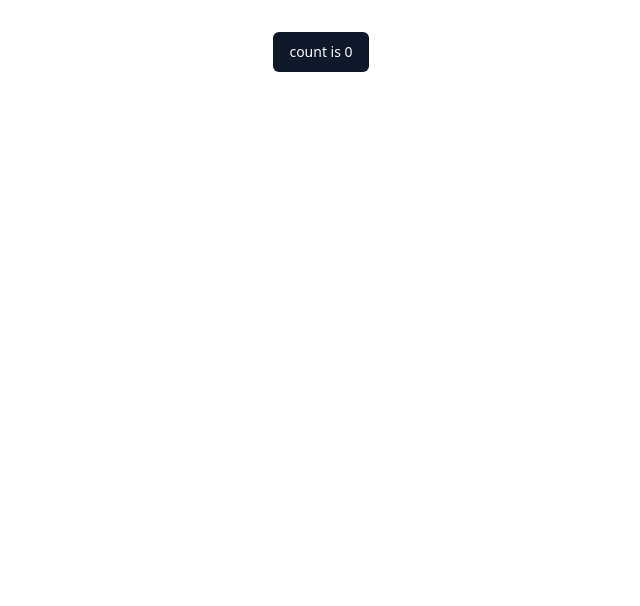
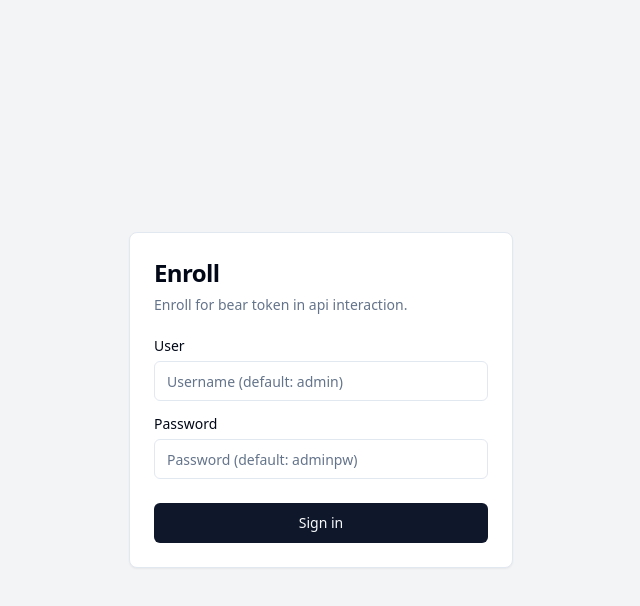
Before and after one commit to cobrat/fabric-chaincode-debug-tool, a React (Vite) app: page /login in a window 1280 px wide. Shown: the top 606 px of the page, without its empty margins (319-959 px from the left). Built offline with nearby package versions, Linux system fonts and the light colour scheme.

Commit message:
chore: Add @radix-ui/react-label and @radix-ui/react-slot dependencies

```diff
--- a/package.json
+++ b/package.json
@@ -10,6 +10,7 @@
     "preview": "vite preview"
   },
   "dependencies": {
+    "@radix-ui/react-label": "^2.1.0",
     "@radix-ui/react-slot": "^1.1.0",
     "class-variance-authority": "^0.7.0",
     "clsx": "^2.1.1",
--- a/src/App.tsx
+++ b/src/App.tsx
@@ -1,21 +1,23 @@
-import { useState } from "react";
-// import reactLogo from "./assets/react.svg";
-// import viteLogo from "/vite.svg";
-import "./App.css";
-import { Button } from "@/components/ui/button";
+import React from "react";
+import {
+  BrowserRouter as Router,
+  Route,
+  Routes,
+  Navigate,
+} from "react-router-dom";
+import Login from "./Login";
+import Dashboard from "./Dashboard";
 
-function App() {
-  const [count, setCount] = useState(0);
-
+const App: React.FC = () => {
   return (
-    <>
-      <div>
-        <Button onClick={() => setCount((count) => count + 1)}>
-          count is {count}
-        </Button>
-      </div>
-    </>
+    <Router>
+      <Routes>
+        <Route path="/" element={<Navigate to="/login" replace />} />
+        <Route path="/login" element={<Login />} />
+        <Route path="/dashboard" element={<Dashboard />} />
+      </Routes>
+    </Router>
   );
-}
+};
 
 export default App;
--- /dev/null
+++ b/src/Dashboard.tsx
@@ -0,0 +1,12 @@
+import React from 'react';
+
+   const Dashboard: React.FC = () => {
+     return (
+       <div>
+         <h2>Dashboard</h2>
+         <p>Welcome to your dashboard!</p>
+       </div>
+     );
+   };
+
+   export default Dashboard;
--- /dev/null
+++ b/src/Login.tsx
@@ -0,0 +1,58 @@
+import React from "react";
+import { useNavigate } from "react-router-dom";
+import { Button } from "@/components/ui/button";
+import {
+  Card,
+  CardContent,
+  CardDescription,
+  CardFooter,
+  CardHeader,
+  CardTitle,
+} from "@/components/ui/card";
+import { Input } from "@/components/ui/input";
+import { Label } from "@/components/ui/label";
+
+const Login: React.FC = () => {
+  const navigate = useNavigate();
+
+  const handleLogin = () => {
+    // 这里应该有实际的登录逻辑
+    // 现在我们只是模拟登录成功
+    navigate("/dashboard");
+  };
+
+  return (
+    <div className="flex items-center justify-center min-h-screen bg-gray-100">
+      <Card className="w-full max-w-sm">
+        <CardHeader>
+          <CardTitle className="text-2xl">Enroll</CardTitle>
+          <CardDescription>
+            Enroll for bear token in api interaction.
+          </CardDescription>
+        </CardHeader>
+        <CardContent className="grid gap-4">
+          <div className="grid gap-2">
+            <Label htmlFor="user">User</Label>
+            <Input
+              id="user"
+              type="text"
+              placeholder="Username (default: admin)"
+              required
+            />
+          </div>
+          <div className="grid gap-2">
+            <Label htmlFor="password">Password</Label>
+            <Input id="password" type="password" placeholder="Password (default: adminpw)" required />
+          </div>
+        </CardContent>
+        <CardFooter>
+          <Button onClick={handleLogin} className="w-full">
+            Sign in
+          </Button>
+        </CardFooter>
+      </Card>
+    </div>
+  );
+};
+
+export default Login;
--- /dev/null
+++ b/src/components/ui/card.tsx
@@ -0,0 +1,79 @@
+import * as React from "react"
+
+import { cn } from "@/lib/utils"
+
+const Card = React.forwardRef<
+  HTMLDivElement,
+  React.HTMLAttributes<HTMLDivElement>
+>(({ className, ...props }, ref) => (
+  <div
+    ref={ref}
+    className={cn(
+      "rounded-lg border bg-card text-card-foreground shadow-sm",
+      className
+    )}
+    {...props}
+  />
+))
+Card.displayName = "Card"
+
+const CardHeader = React.forwardRef<
+  HTMLDivElement,
+  React.HTMLAttributes<HTMLDivElement>
+>(({ className, ...props }, ref) => (
+  <div
+    ref={ref}
+    className={cn("flex flex-col space-y-1.5 p-6", className)}
+    {...props}
+  />
+))
+CardHeader.displayName = "CardHeader"
+
+const CardTitle = React.forwardRef<
+  HTMLParagraphElement,
+  React.HTMLAttributes<HTMLHeadingElement>
+>(({ className, ...props }, ref) => (
+  <h3
+    ref={ref}
+    className={cn(
+      "text-2xl font-semibold leading-none tracking-tight",
+      className
+    )}
+    {...props}
+  />
+))
+CardTitle.displayName = "CardTitle"
+
+const CardDescription = React.forwardRef<
+  HTMLParagraphElement,
+  React.HTMLAttributes<HTMLParagraphElement>
+>(({ className, ...props }, ref) => (
+  <p
+    ref={ref}
+    className={cn("text-sm text-muted-foreground", className)}
+    {...props}
+  />
+))
+CardDescription.displayName = "CardDescription"
+
+const CardContent = React.forwardRef<
+  HTMLDivElement,
+  React.HTMLAttributes<HTMLDivElement>
+>(({ className, ...props }, ref) => (
+  <div ref={ref} className={cn("p-6 pt-0", className)} {...props} />
+))
+CardContent.displayName = "CardContent"
+
+const CardFooter = React.forwardRef<
+  HTMLDivElement,
+  React.HTMLAttributes<HTMLDivElement>
+>(({ className, ...props }, ref) => (
+  <div
+    ref={ref}
+    className={cn("flex items-center p-6 pt-0", className)}
+    {...props}
+  />
+))
+CardFooter.displayName = "CardFooter"
+
+export { Card, CardHeader, CardFooter, CardTitle, CardDescription, CardContent }
--- /dev/null
+++ b/src/components/ui/input.tsx
@@ -0,0 +1,25 @@
+import * as React from "react"
+
+import { cn } from "@/lib/utils"
+
+export interface InputProps
+  extends React.InputHTMLAttributes<HTMLInputElement> {}
+
+const Input = React.forwardRef<HTMLInputElement, InputProps>(
+  ({ className, type, ...props }, ref) => {
+    return (
+      <input
+        type={type}
+        className={cn(
+          "flex h-10 w-full rounded-md border border-input bg-background px-3 py-2 text-sm ring-offset-background file:border-0 file:bg-transparent file:text-sm file:font-medium placeholder:text-muted-foreground focus-visible:outline-none focus-visible:ring-2 focus-visible:ring-ring focus-visible:ring-offset-2 disabled:cursor-not-allowed disabled:opacity-50",
+          className
+        )}
+        ref={ref}
+        {...props}
+      />
+    )
+  }
+)
+Input.displayName = "Input"
+
+export { Input }
--- /dev/null
+++ b/src/components/ui/label.tsx
@@ -0,0 +1,24 @@
+import * as React from "react"
+import * as LabelPrimitive from "@radix-ui/react-label"
+import { cva, type VariantProps } from "class-variance-authority"
+
+import { cn } from "@/lib/utils"
+
+const labelVariants = cva(
+  "text-sm font-medium leading-none peer-disabled:cursor-not-allowed peer-disabled:opacity-70"
+)
+
+const Label = React.forwardRef<
+  React.ElementRef<typeof LabelPrimitive.Root>,
+  React.ComponentPropsWithoutRef<typeof LabelPrimitive.Root> &
+    VariantProps<typeof labelVariants>
+>(({ className, ...props }, ref) => (
+  <LabelPrimitive.Root
+    ref={ref}
+    className={cn(labelVariants(), className)}
+    {...props}
+  />
+))
+Label.displayName = LabelPrimitive.Root.displayName
+
+export { Label }
```
Also changed, not shown: 1 other file (tests, documents, lock files or other folders).
